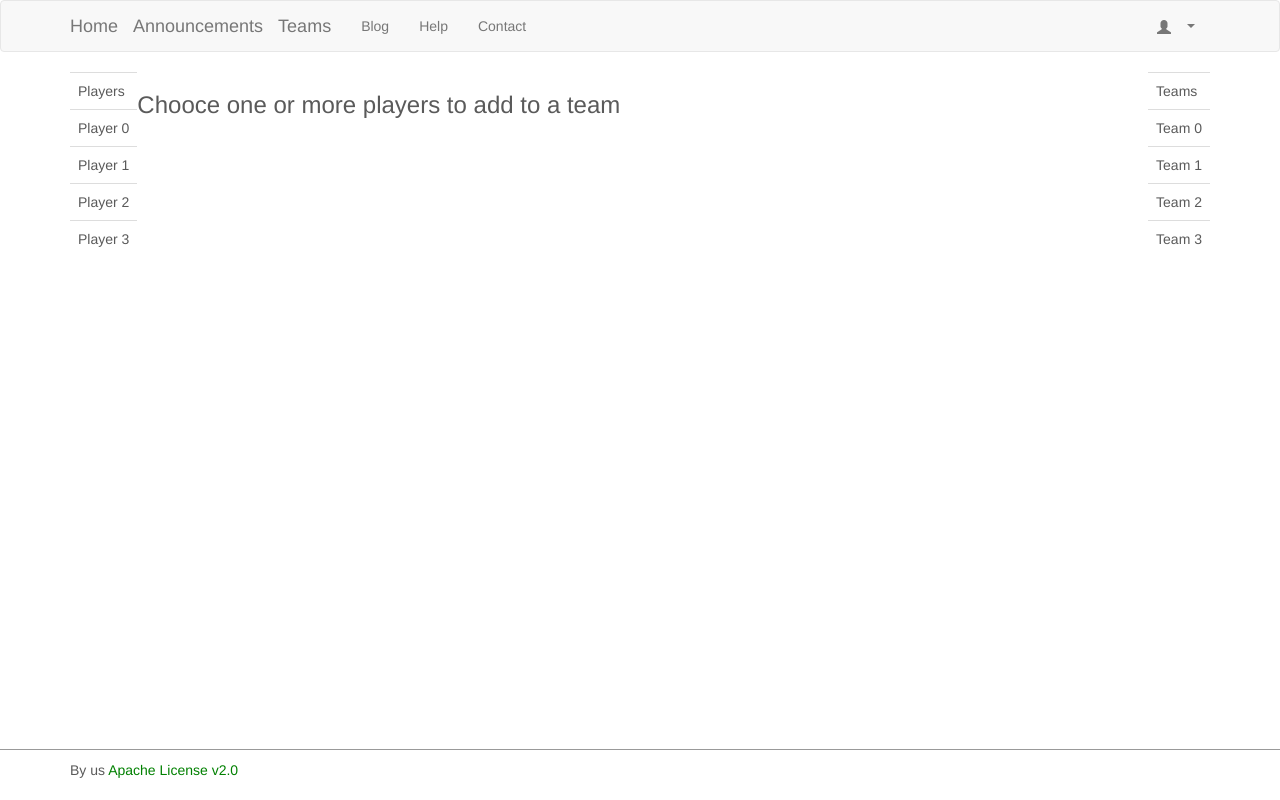
After one commit to dgreasi/Athletic-Team, a Django app: page /players_teams in a window 1280 px wide. The commit adds this page. Run offline with Django 3.2, Linux system fonts and the light colour scheme; some libraries are stand-ins or nearby versions.

Commit message:
Create/Edit Player Almost Done(can not add images,position,birth date) First Demo of Adding Players To Team MODULE

```diff
--- a/AthleticTeam/AthleticTeamApp/templates/player/edit_players.html
+++ b/AthleticTeam/AthleticTeamApp/templates/player/edit_players.html
@@ -27,4 +27,8 @@
             <input type="submit" name="edit" value="Edit Player" class="btn btn-success" />
         </div>
     </form>
+        <form action="{% url 'AthleticTeamApp:players_teams'  %}" method="get">
+        {% csrf_token %}
+        <input type="submit" name="submit" value="Add Players To Teams" class="btn btn-success" />
+    </form>
 {% endblock %}
--- /dev/null
+++ b/AthleticTeam/AthleticTeamApp/templates/player/player_team.html
@@ -0,0 +1,62 @@
+{% extends "container.html" %}
+
+{% block head %}
+{% load staticfiles %}
+    <title>ShowAll</title>
+    <link rel="stylesheet" type="text/css" href="{% static 'css/style.css' %}" />
+    <link rel="stylesheet" type="text/css" href="{% static 'css/carousel.css' %}" />
+{% endblock %}
+
+{% block container %}
+    <div style="float:left; padding: 0; height="100" width="100"">
+      <table class="table table table-hover">
+	      <tr>
+	      <div class="row top-buffer">
+		  <td><div class="col-md-0">Players</div></td>
+	      </tr>
+	      <tr>
+	      <div class="row top-buffer">
+		  <td><div class="col-md-0">Player 0</div></td>
+	      </tr>
+	      <tr>
+	      <div class= "row top-buffer">
+		  <td><div class="col-md-0">Player 1</div></td>
+	      </tr>
+	      <tr>
+	      <div class="row top-buffer">
+		  <td><div class="col-md-0">Player 2</div></td>
+	      </tr>
+	      <tr>
+	      <div class="row top-buffer">
+		  <td><div class="col-md-0">Player 3</div></td>
+	      </tr>
+      </table>
+    </div>
+    <div style="float:right; padding: 0; height="100" width="100"">
+     <table class="table table table-hover">
+	      <tr>
+	      <div class="row top-buffer">
+		  <td><div class="col-md-0">Teams</div></td>
+	      </tr>
+	      <tr>
+	      <div class="row top-buffer">
+		  <td><div class="col-md-0">Team 0</div></td>
+	      </tr>
+	      <tr>
+	      <div class= "row top-buffer">
+		  <td><div class="col-md-0">Team 1</div></td>
+	      </tr>
+	      <tr>
+	      <div class="row top-buffer">
+		  <td><div class="col-md-0">Team 2</div></td>
+	      </tr>
+	      <tr>
+	      <div class="row top-buffer">
+		  <td><div class="col-md-0">Team 3</div></td>
+	      </tr>
+      </table>
+   </div>
+    <div style="float:bottom; padding: 0; height="100" width="100"">
+    <h3> Chooce one or more players to add to a team</h3>
+    </div>
+{% endblock %}'
--- a/AthleticTeam/AthleticTeamApp/templates/player/showall.html
+++ b/AthleticTeam/AthleticTeamApp/templates/player/showall.html
@@ -35,7 +35,7 @@
                 </div>
             </tr>
     {% endfor %}
-    </ul>
+    </table>
 {% else %}
     <p>No players are available.</p>
 {% endif %}
--- a/AthleticTeam/AthleticTeamApp/templates/team/show.html
+++ b/AthleticTeam/AthleticTeamApp/templates/team/show.html
@@ -34,5 +34,6 @@
             </tr>
 {#  {% endif %}#}
 {% endfor %}
+</table>
 
 {% endblock %}
--- a/AthleticTeam/AthleticTeamApp/urls.py
+++ b/AthleticTeam/AthleticTeamApp/urls.py
@@ -26,7 +26,7 @@ urlpatterns = [
     url(r'^EditPlayer/(?P<pk>[0-9]+)$', views.EditPlayer.as_view(), name='EditPlayer'),
     url(r'^(?P<player_id>[0-9]+)/edit_player/$', views.edit_player, name='edit_player'),
     url(r'^(?P<player_id>[0-9]+)all_teams$', views.all_teams, name='all_teams'),
-
+    url(r'^players_teams$', views.add_players_to_teams.as_view(), name='players_teams'),
 
 
     url(r'^home/$', views.HomeView.as_view(), name='home'),
--- a/AthleticTeam/AthleticTeamApp/views.py
+++ b/AthleticTeam/AthleticTeamApp/views.py
@@ -63,6 +63,11 @@ class EditPlayer(generic.DetailView):
     model = Player
     template_name = 'player/edit.html'
 
+class add_players_to_teams(generic.ListView):
+    model = Player
+    template_name = 'player/player_team.html'
+    context_object_name = 'players_list'
+
 def all_teams(request):
     teams = Team.objects.all()[0]
     return render_to_response('/player/edit.html',{'teams': teams})
@@ -70,8 +75,24 @@ def all_teams(request):
 def create_a_player(request):
     p = Team.objects.all()
     selected_team = get_object_or_404(Team, pk=request.POST['team'])
-    title = request.POST['title']
-    temp = Player(first_name = title,team_id = selected_team.id)
+
+    new_first_name = request.POST['first_name']
+    new_last_name = request.POST['last_name']
+    #primary_position = request.POST['primary_position']
+    #secondary_positions = request.POST['secondary_positions']
+    new_number = request.POST['number']
+    new_height = request.POST['height']
+    new_weight = request.POST['weight']
+    new_nationality = request.POST['nationality']
+
+    temp = Player(first_name = new_first_name,team_id = selected_team.id)
+    temp.last_name = new_last_name
+    #temp.primary_position = primary_position
+    #temp.secondary_positions = secondary_positions
+    temp.number = new_number
+    temp.height =new_height
+    temp.weight = new_weight
+    temp.nationality = new_nationality
     temp.save()
 
     return HttpResponseRedirect(reverse('AthleticTeamApp:ShowPlayers'))
```
Also changed, not shown: AthleticTeam/AthleticTeamApp/templates/player/create_player.html (+18 -8 lines), AthleticTeam/AthleticTeamApp/templates/player/show.html (+44 -11 lines), 2 other files.
